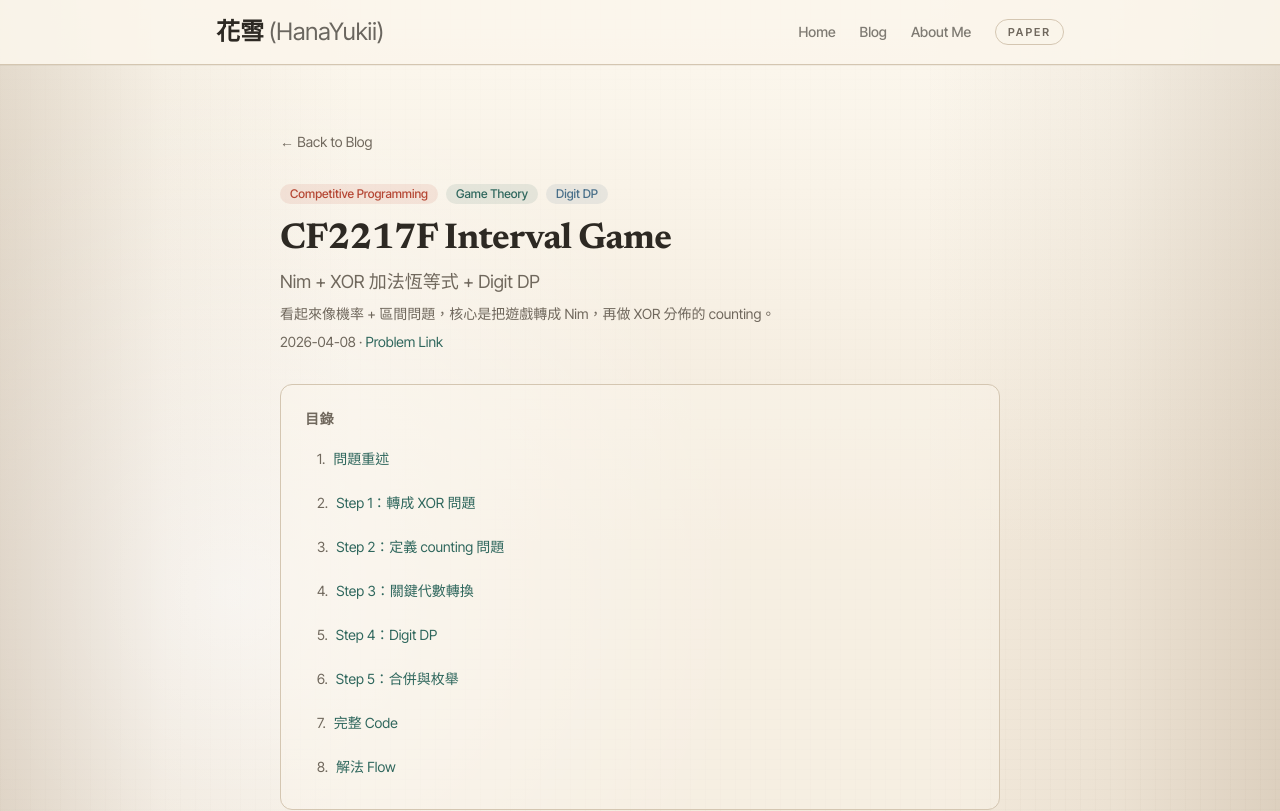
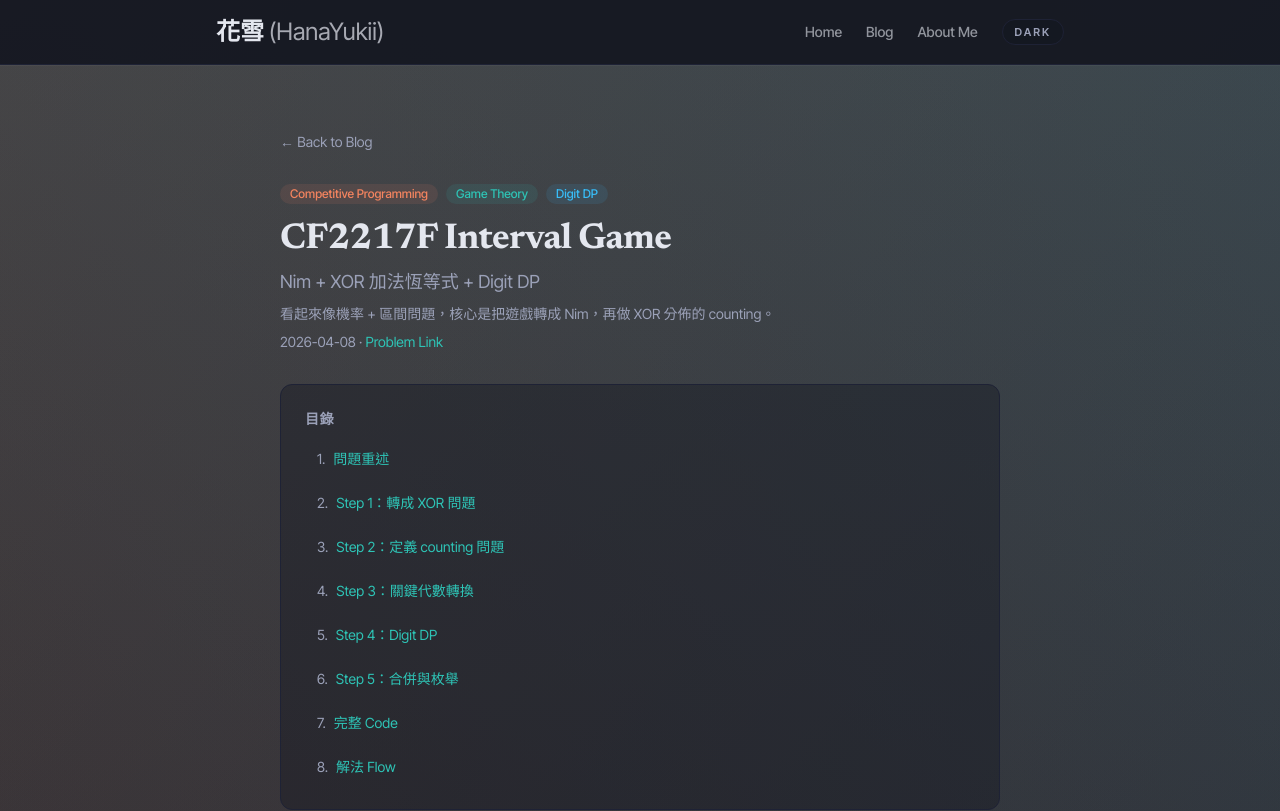
Before and after one commit to HanaYukii/hanayukii-site, a Next.js app: page /blog/cf2217f in a window 1280 px wide. Shown: the top 811 px of the page. Built offline with nearby package versions, Linux system fonts and the light colour scheme.

Commit message:
Use dark theme by default

```diff
--- a/src/app/layout.tsx
+++ b/src/app/layout.tsx
@@ -36,10 +36,10 @@ const themeInitScript = `
 (() => {
   try {
     const storedTheme = window.localStorage.getItem("hanayukii-theme");
-    const theme = storedTheme === "dark" || storedTheme === "stationery" ? storedTheme : "stationery";
+    const theme = storedTheme === "dark" || storedTheme === "stationery" ? storedTheme : "dark";
     document.documentElement.dataset.theme = theme;
   } catch {
-    document.documentElement.dataset.theme = "stationery";
+    document.documentElement.dataset.theme = "dark";
   }
 })();
 `;
@@ -204,7 +204,7 @@ export default function RootLayout({
   return (
     <html
       lang="zh-TW"
-      data-theme="stationery"
+      data-theme="dark"
       suppressHydrationWarning
       className={`${newsreader.variable} ${interTight.variable} ${jetbrainsMono.variable} ${notoSerifTC.variable}`}
     >
--- a/src/components/ThemeToggle.tsx
+++ b/src/components/ThemeToggle.tsx
@@ -8,7 +8,7 @@ const storageKey = "hanayukii-theme";
 
 function getCurrentTheme(): Theme {
   if (typeof document === "undefined") {
-    return "stationery";
+    return "dark";
   }
 
   return document.documentElement.dataset.theme === "dark" ? "dark" : "stationery";
@@ -21,7 +21,7 @@ export default function ThemeToggle() {
     setTheme(getCurrentTheme());
   }, []);
 
-  const currentTheme = theme ?? "stationery";
+  const currentTheme = theme ?? "dark";
   const nextTheme: Theme = currentTheme === "dark" ? "stationery" : "dark";
 
   function switchTheme() {
```
